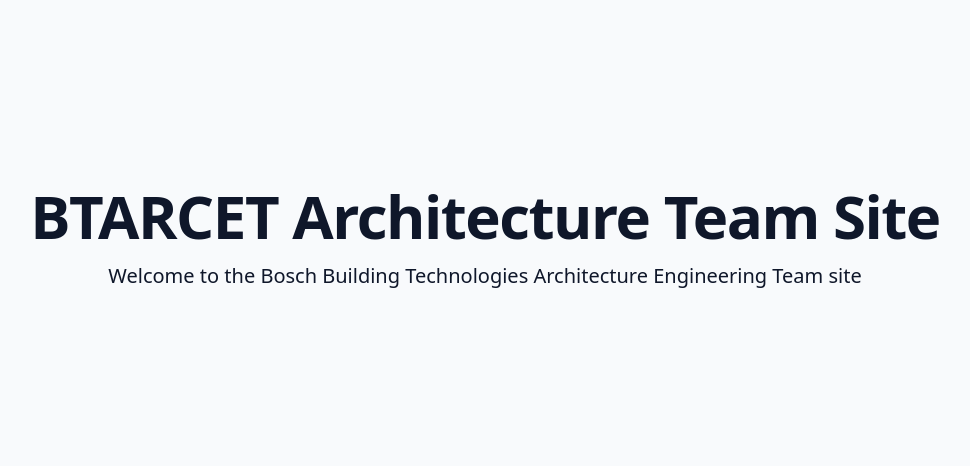
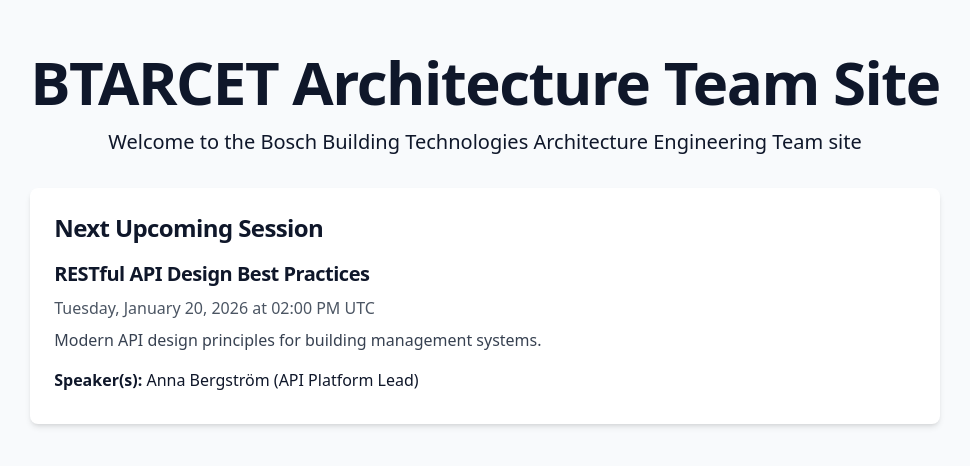
Before and after one commit to Andy-Wall/btarcetsite, a Next.js app: page / in a window 1280 px wide. Shown: the part 162-628 px from the top of the page, without its empty margins (155-1125 px from the left). Built offline with nearby package versions, Linux system fonts and the light colour scheme.

Commit message:
feat: Display next upcoming session on home page
Co-authored-by: Andy-Wall <2339708+Andy-Wall@users.noreply.github.com>

```diff
--- a/src/app/page.tsx
+++ b/src/app/page.tsx
@@ -1,4 +1,8 @@
+import { getNextSession } from '../lib/sessions';
+
 export default function Home() {
+  const nextSession = getNextSession();
+
   return (
     <main id="main-content" className="flex min-h-screen flex-col items-center justify-center p-6 sm:p-12 lg:p-24">
       <div className="container-responsive">
@@ -6,9 +10,48 @@ export default function Home() {
           <h1 className="text-center mb-4">
             BTARCET Architecture Team Site
           </h1>
-          <p className="text-center text-lg sm:text-xl">
+          <p className="text-center text-lg sm:text-xl mb-8">
             Welcome to the Bosch Building Technologies Architecture Engineering Team site
           </p>
+
+          {nextSession ? (
+            <div className="mt-8 p-6 bg-white dark:bg-slate-800 rounded-lg shadow-md">
+              <h2 className="text-2xl mb-4">Next Upcoming Session</h2>
+              <h3 className="text-xl font-semibold mb-2">{nextSession.title}</h3>
+              <p className="text-gray-600 dark:text-gray-300 mb-2">
+                {new Date(nextSession.startDateTime).toLocaleDateString('en-US', {
+                  weekday: 'long',
+                  year: 'numeric',
+                  month: 'long',
+                  day: 'numeric',
+                  hour: '2-digit',
+                  minute: '2-digit',
+                  timeZoneName: 'short'
+                })}
+              </p>
+              {nextSession.summary && (
+                <p className="text-gray-700 dark:text-gray-200 mb-4">{nextSession.summary}</p>
+              )}
+              {nextSession.speakers && nextSession.speakers.length > 0 && (
+                <div className="mb-2">
+                  <span className="font-semibold">Speaker(s): </span>
+                  {nextSession.speakers.map((speaker, index) => (
+                    <span key={index}>
+                      {speaker.name}
+                      {speaker.roleOrTitle && ` (${speaker.roleOrTitle})`}
+                      {index < nextSession.speakers.length - 1 ? ', ' : ''}
+                    </span>
+                  ))}
+                </div>
+              )}
+            </div>
+          ) : (
+            <div className="mt-8 p-6 bg-white dark:bg-slate-800 rounded-lg shadow-md">
+              <p className="text-center text-gray-600 dark:text-gray-300">
+                No upcoming sessions scheduled at this time.
+              </p>
+            </div>
+          )}
         </div>
       </div>
     </main>
```
